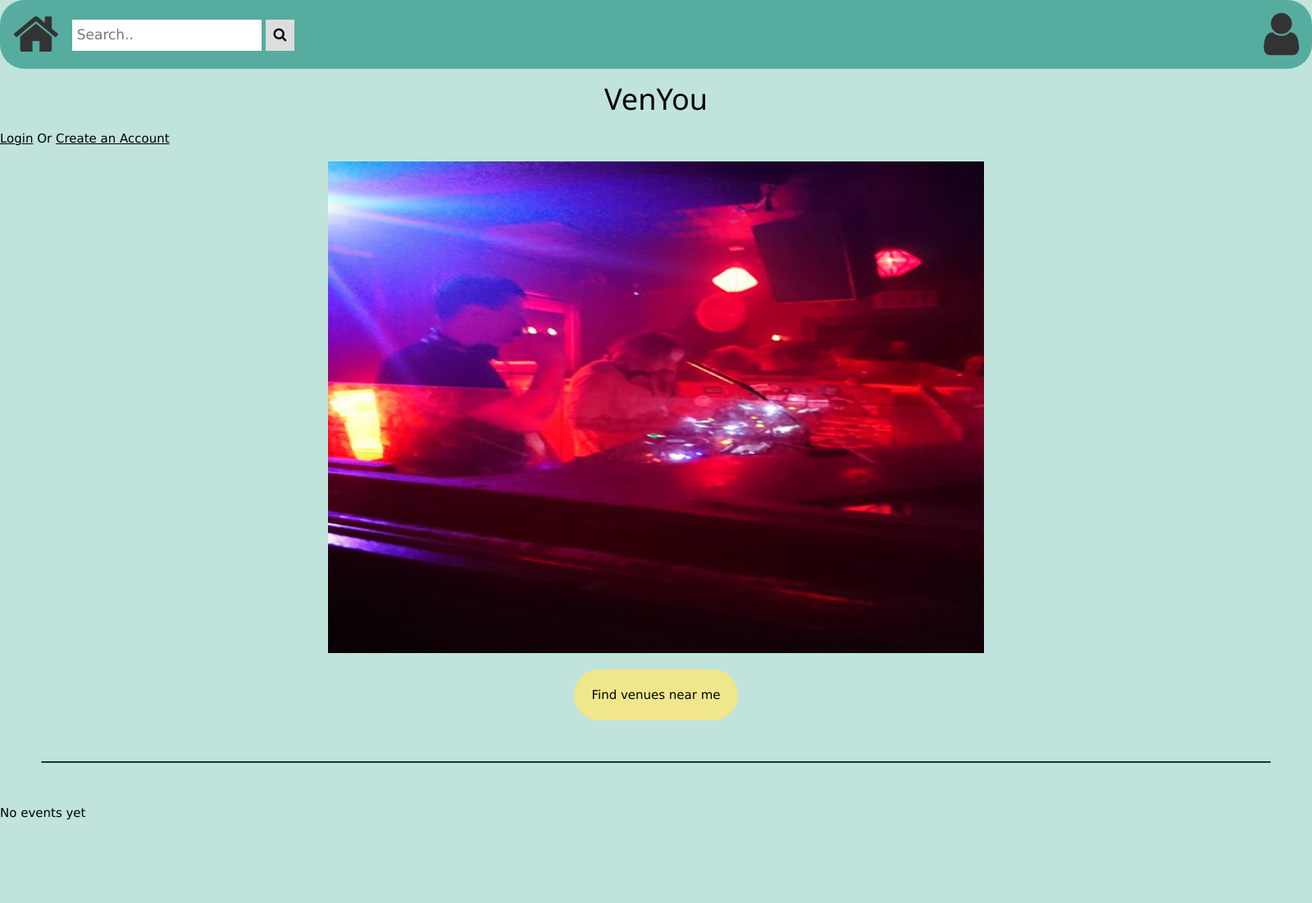
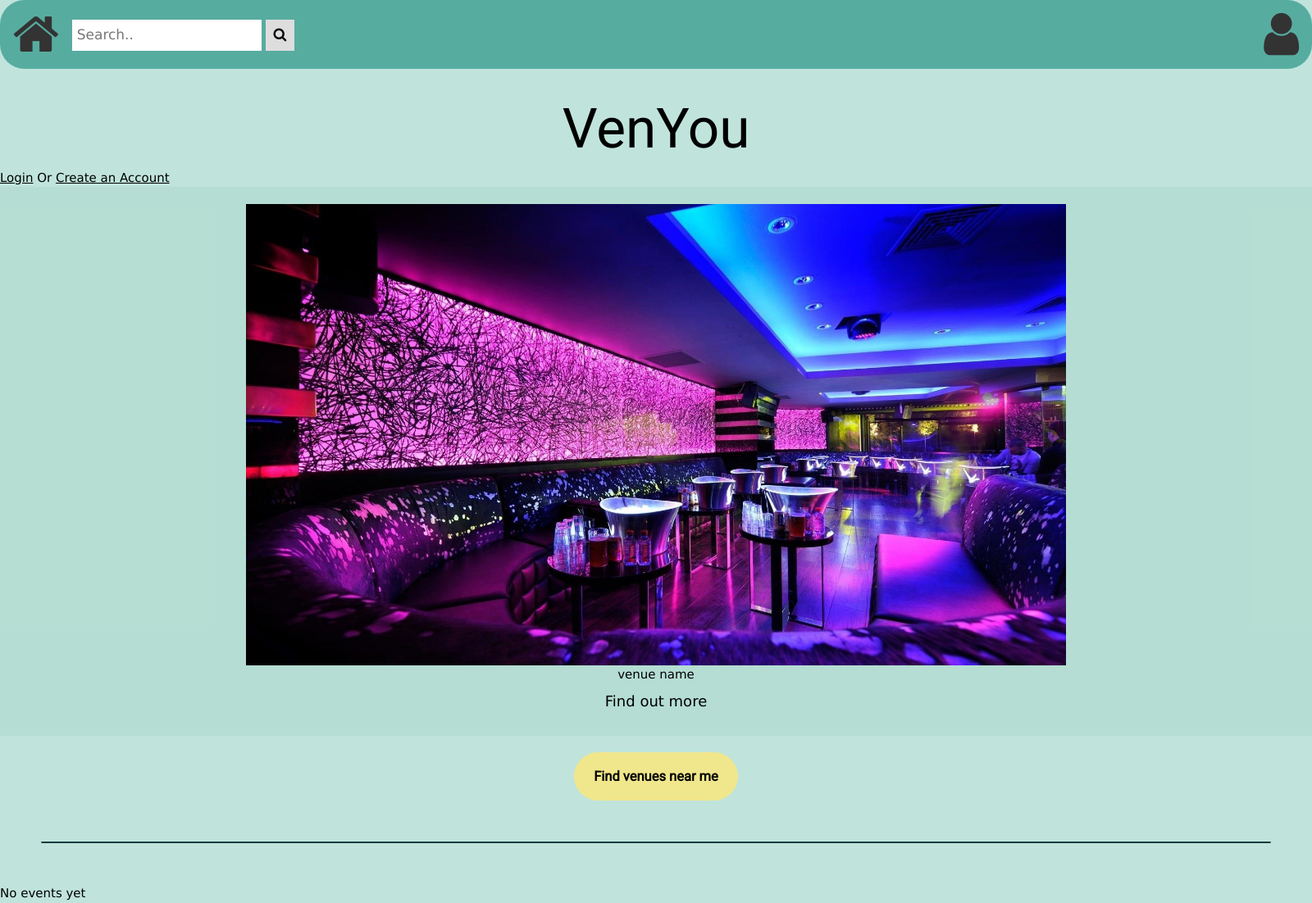
Before and after one commit to KylaNel/VenYou, a Django app: page / in a window 1600 px wide. Shown: the whole page at 82% size. Before the commit the page ends 1001 px from the top, so only its background shows below. Run offline with Django 3.2, Linux system fonts and the light colour scheme; data that the repository does not hold is empty.

Commit message:
fixed slideshow image size on home page

```diff
--- a/venyou/static/css/base.css
+++ b/venyou/static/css/base.css
@@ -16,7 +16,7 @@
   }
   #nav-1 li button a {
     position: relative;
-    /* background-color: rgb(71, 134, 134); */
+    /* background-color: rgb(0, 0, 0); */
     /* font-size: 18px; */
     /* padding: 0.6em 2em; */
     border: none;
@@ -92,14 +92,15 @@
     justify-content: center;
     align-items: center;
     background-color: #c0e4db;
-    font-family: Montserrat, sans-serif;
+    font-family: 'Roboto';
     line-height: 1.5;
   }
 
 
 .page_title{
   text-align: center;
-  width: 100%;
+  /* width: 100%; */
+  font: normal 4.5em 'Roboto';
 }
 
 #owner_account_message{
@@ -516,6 +517,7 @@
   text-align: center;
   display: block;
   width: 200px;
+  font: 1.1em 'Roboto';
 }
 
 .featured-events {
@@ -533,12 +535,21 @@
   margin: 5px;
 }
 
+.slideshow {
+  width: 1600px;
+  height: 670px;
+  background-color: rgba(69, 151, 126, 0.082);
+  padding: 5px;
+}
 #slide-box {
-  max-width: 800px;
-  height: 600px;
+  max-width: 70%;
+  max-height: 600px;
+  /* padding: 10px; */
+
 }
 .mySlides {
   display: none;
+  height: 100%;
+  max-width: 1000px;
   width: 100%;
-  height: 100%;
 }
--- a/venyou/static/js/base.js
+++ b/venyou/static/js/base.js
@@ -4,7 +4,7 @@ $("#nav-1 a").on("click", function() {
     $("#nav-1 .slide1").css({ opacity: 1, left: +position.left, width: width });
   });
 
-  $("#nav-1 a").on("mouseover", function() {
+  $("#nav-1 a").mouseover(function() {
     var position = $(this).parent().position();
     var width = $(this).parent().width();
     $("#nav-1 .slide2").css({
--- a/venyou/static/js/home.js
+++ b/venyou/static/js/home.js
@@ -10,5 +10,5 @@ function carousel() {
   myIndex++;
   if (myIndex > x.length) {myIndex = 1}
   x[myIndex-1].style.display = "block";
-  setTimeout(carousel, 2000); // Change image every 2 seconds
+  setTimeout(carousel, 4000); // Change image every 2 seconds
 }
--- a/venyou/templates/venyou_app/base.html
+++ b/venyou/templates/venyou_app/base.html
@@ -14,8 +14,8 @@
 
         <!-- CSS AND JS FOR DJANGO -->
         <link rel="stylesheet" href="{% static 'css/base.css' %}">
-        <!-- <script src="{% static 'js/jquery-3.3.1.min.js' %}" crossorigin="anonymous"></script> -->
-        <!-- <script src="{% static 'js/base.js' %}"></script> -->
+        <link href="https://fonts.googleapis.com/css?family=Roboto" rel="stylesheet">
+
 
 
         <!-- CSS AND JS IMPORTS FOR VSCODE TESTING -->
@@ -39,6 +39,9 @@
 
             <li id="prof"><button type="button"><a href="{% url 'venyou_app:myaccount' %}" class="fa fa-user fa-4x"></a></button></li>
         </ul>
+
+        <script src="{% static 'js/jquery-3.3.1.min.js' %}" crossorigin="anonymous"></script>
+        <script src="{% static 'js/base.js' %}"></script>
     </head>
 
     <body>
--- a/venyou/templates/venyou_app/home.html
+++ b/venyou/templates/venyou_app/home.html
@@ -7,7 +7,7 @@
 
 {% block body_block %}
     <link rel="stylesheet" href="https://www.w3schools.com/w3css/4/w3.css">
-
+    <br>
     <h1 class="page_title">VenYou</h1>
 
     {% if user.is_authenticated %}
@@ -22,16 +22,25 @@
     </div>
     {% endif %}
 
-    <div class="w3-content w3-section" id="slide-box" style="max-width:800px">
-        <!-- {% for venue in venues %}
-            <img class="mySlides" src="{{ venue.banner_picture }}">
-        {% endfor %} -->
-        <img class="mySlides" src="{{ MEDIA_URL }}subclub.jpg">
-        <img class="mySlides" src="{{ MEDIA_URL }}berkeley.jpg">
+    <center>
+    <div class="slideshow">
+        <div class="w3-content w3-section" id="slide-box">
+            <!-- {% for venue in venues %}
+                <img class="mySlides" src="{{ venue.banner_picture }}">
+            {% endfor %} -->
+            <center>
+            <img class="mySlides" src="{{ MEDIA_URL }}subclub.jpg">
+            <img class="mySlides" src="{{ MEDIA_URL }}berkeley.jpg">
+            </center>
+            venue name
+            <br>
+            <a href="{% url 'venyou_app:map' %}" class="w3-button w3-large w3-transparent">Find out more</a>
+        </div>
     </div>
+    </center>
 
-    <!-- <button id="button-hometomap" role="button">Find venues near me</button> -->
-    <a href="{% url 'venyou_app:map' %}" class="w3-button w3-round-xxlarge w3-khaki" id="hometomap-button">Find venues near me</a>
+
+    <a href="{% url 'venyou_app:map' %}" class="w3-button w3-round-xxlarge w3-khaki" id="hometomap-button"><b>Find venues near me</b></a>
 
     <div class="featured-events"></div>
     {% if events %}
--- a/venyou/templates/venyou_app/map.html
+++ b/venyou/templates/venyou_app/map.html
@@ -11,7 +11,6 @@
 <script src="{% static 'js/map.js' %}"></script>
 <script src="https://polyfill.io/v3/polyfill.min.js?features=default"></script>
 <script src="https://ajax.googleapis.com/ajax/libs/handlebars/4.7.7/handlebars.min.js"></script>
-<link href="https://fonts.googleapis.com/css?family=Roboto" rel="stylesheet">
 
 <!-- PRE-BUILT GOOGLE MAPS API -->
 <!-- <iframe src="https://storage.googleapis.com/maps-solutions-1gys2w9bff/locator-plus/locator-plus.html"
--- a/venyou/venyou_app/views.py
+++ b/venyou/venyou_app/views.py
@@ -77,7 +77,7 @@ def rate(request, venue_name_slug):
     return render(request, 'venyou_app/rate.html', {'form': form, 'submit': submit, 'venue':venue})
 
 def home(request):
-    event_list = Event.objects.order_by('-date')[:8]
+    event_list = Event.objects.order_by('date')[:8]
     venue_list = Venue.objects.order_by('name')[:3]
 
     context_dict = {}
```
Also changed, not shown: venyou/media/berkeley.JPG, venyou/media/lacheetah.jpg, venyou/media/subclub.jpg, venyou/media/subclub_olCs2P0.jpg (deleted).
